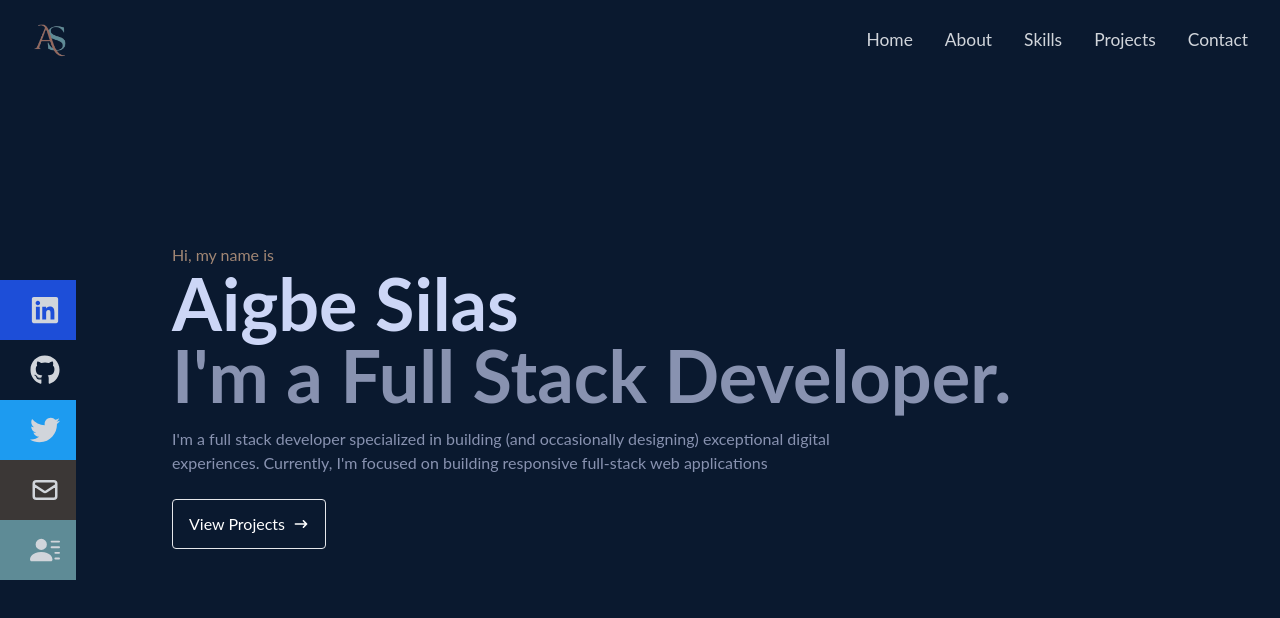
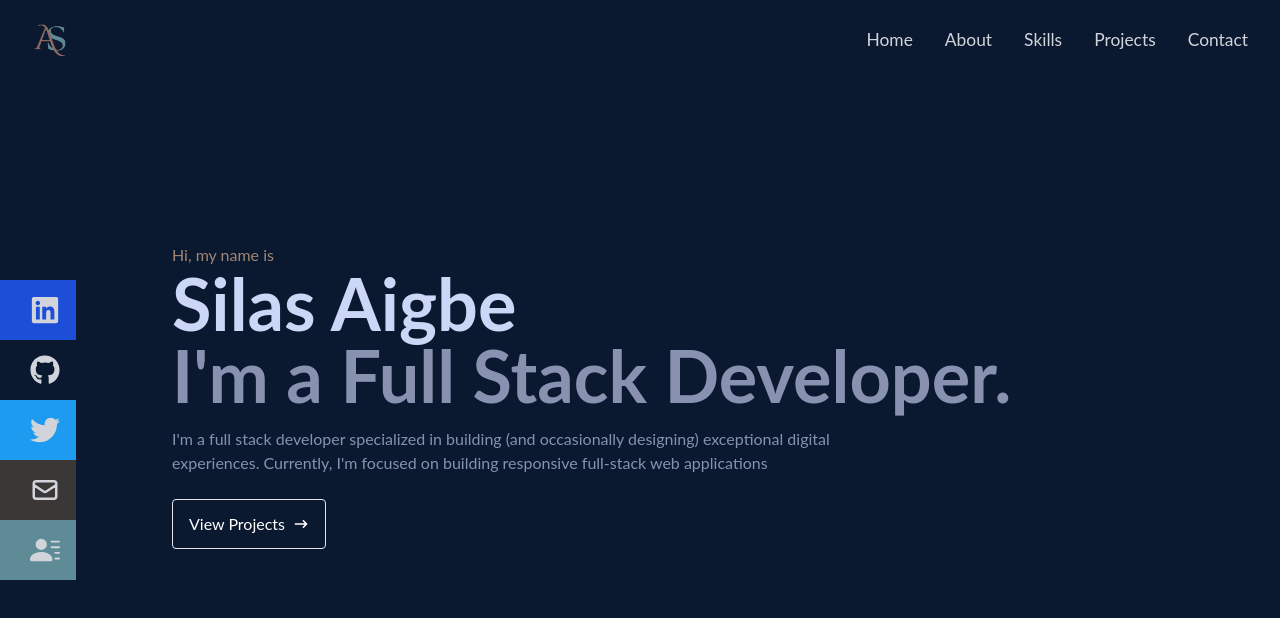
Before and after one commit to Nosakeys/MyPortoflio, a React (Create React App) app: page / in a window 1280 px wide. Shown: the top 618 px of the page. Built offline with nearby package versions, Linux system fonts and the light colour scheme.

Commit message:
changeofname

```diff
--- a/src/components/Home.jsx
+++ b/src/components/Home.jsx
@@ -9,7 +9,7 @@ const Home = () => {
       <div className="max-w-[1000px] mx-auto px-8 flex flex-col justify-center h-full">
         <p className="text-[#a18674]"> Hi, my name is</p>
         <h1 className="text-4xl sm:text-7xl font-bold text-[#ccd6f6]">
-          Aigbe Silas
+          Silas Aigbe
         </h1>
         <h2 className="text-4xl sm:text-7xl font-bold text-[#8892b0]">
           I'm a Full Stack Developer.
```
